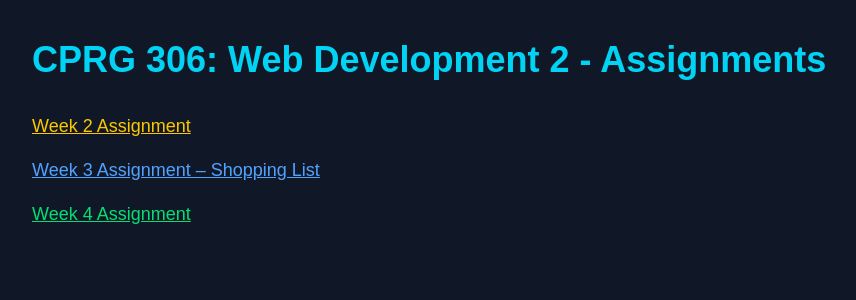
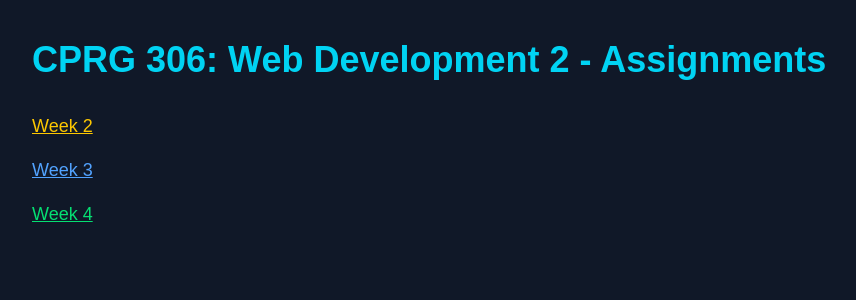
Before and after one commit to AsadSait1998/cprg306-assignments, a Next.js app: page / in a window 1280 px wide. Shown: the top 300 px of the page, without its empty margins (8-864 px from the left). Built offline with nearby package versions, Linux system fonts and the light colour scheme.

Commit message:
Update page.js

```diff
--- a/app/page.js
+++ b/app/page.js
@@ -13,7 +13,7 @@ export default function Page() {
             href="/week-2"
             className="text-yellow-400 hover:text-yellow-300 underline"
           >
-            Week 2 Assignment
+            Week 2
           </Link>
         </li>
 
@@ -22,7 +22,7 @@ export default function Page() {
             href="/week-3"
             className="text-blue-400 hover:text-blue-300 underline"
           >
-            Week 3 Assignment – Shopping List
+            Week 3
           </Link>
         </li>
 
@@ -31,7 +31,7 @@ export default function Page() {
             href="/week-4"
             className="text-green-400 hover:text-green-300 underline"
           >
-            Week 4 Assignment
+            Week 4
           </Link>
         </li>
       </ul>
```
